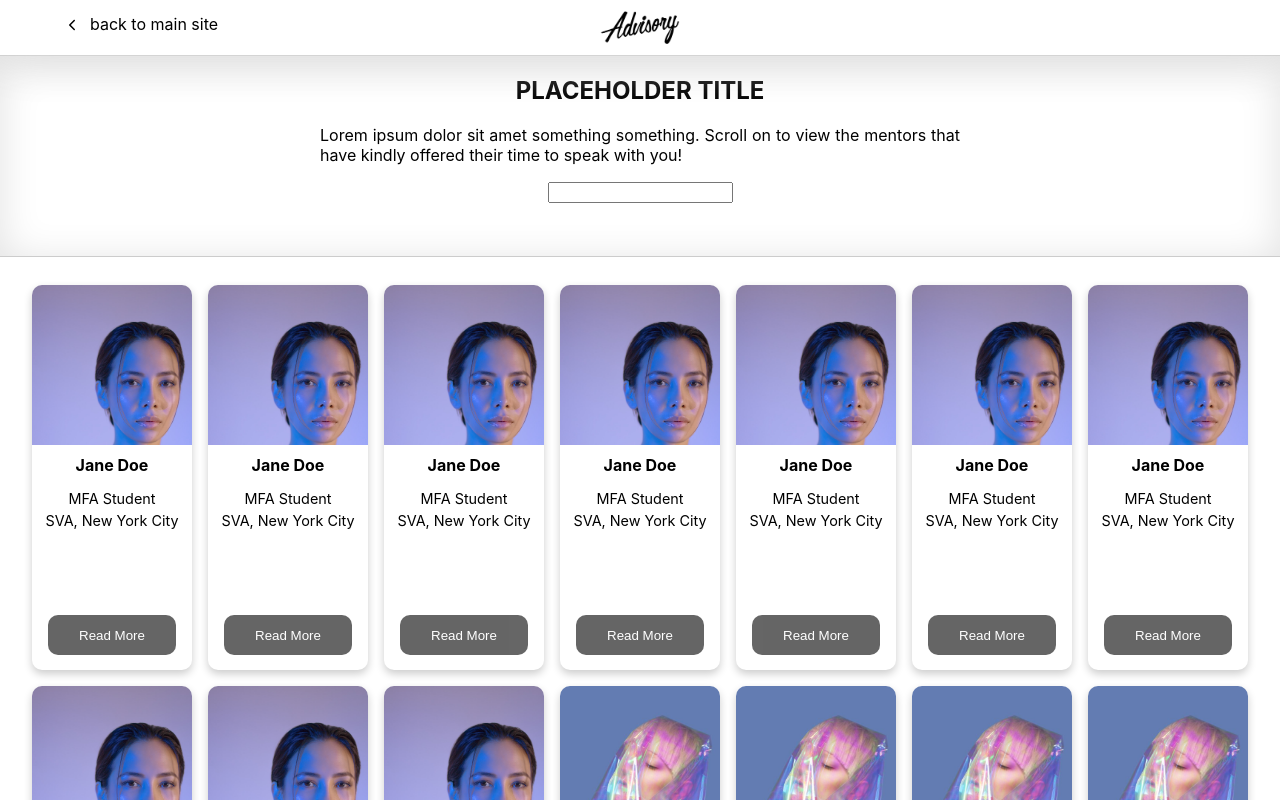
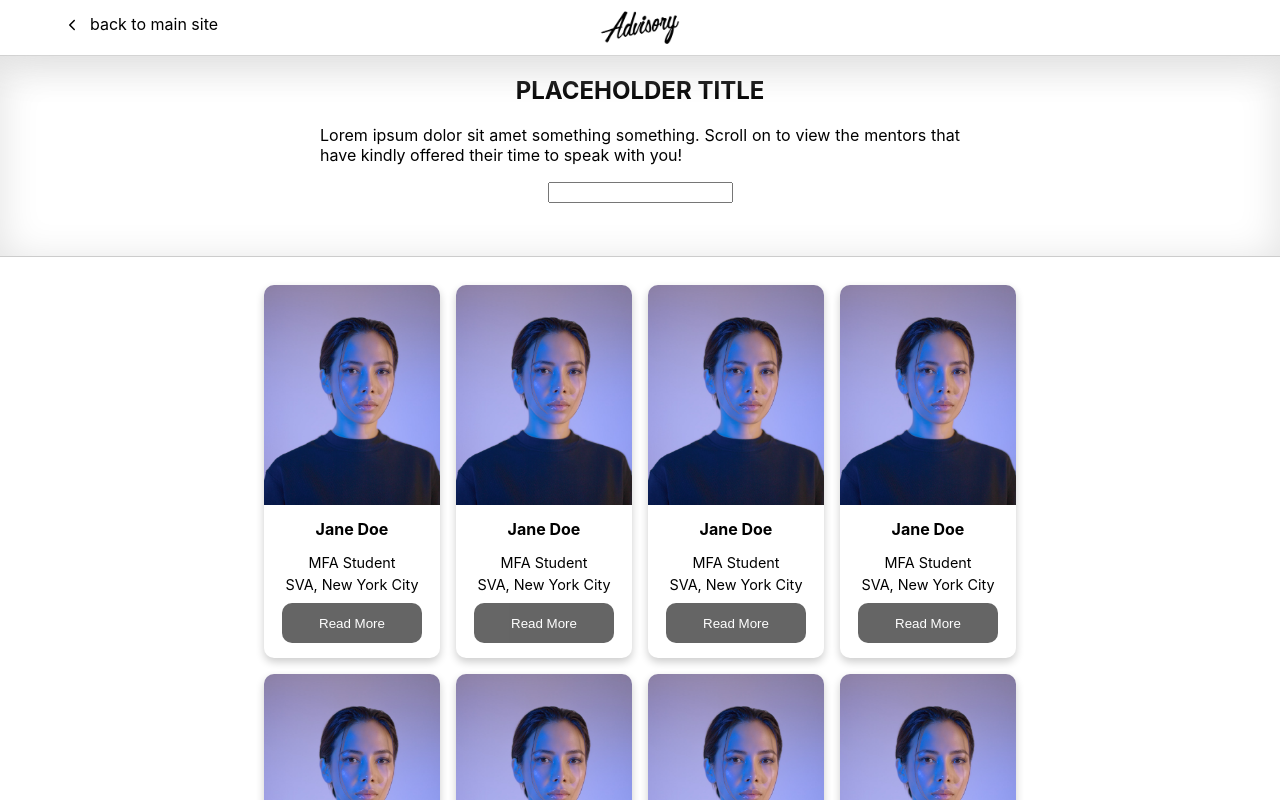
Before and after one commit to AdvisorySG/mentorship-page, a React (Create React App) app: page / in a window 1280 px wide. Shown: the top 800 px of the page. Built offline with nearby package versions, Linux system fonts and the light colour scheme; the HTML template or start-up script is replaced by a standard one.

Commit message:
ProfileCards: flexbox adjustments

```diff
--- a/src/App.css
+++ b/src/App.css
@@ -5,6 +5,9 @@
 .profile-cards {
   display: flex;
   flex-flow: row wrap;
+  width: 60%;
+  max-width: 1024px;
   padding: 20px;
+  margin: auto;
   justify-content: center;
 }
--- a/src/components/profile-card.css
+++ b/src/components/profile-card.css
@@ -1,31 +1,24 @@
-/* Six cards side by side
-   Add some shadows to create a card effect and make edges rounded
-   */
 .profile-card {
+  display: flex;
+  flex: 1 0 160px;
+  flex-flow: column nowrap;
+  justify-content: space-between;
   background-color: white;
   box-shadow: 0 4px 8px 0 rgba(0, 0, 0, 0.2);
   border-radius: 10px;
   overflow: hidden;
-  flex: 1 1 16.6%;
-  max-width: 160px;
   margin: 8px 8px;
-
-  display: flex;
-  flex-direction: row;
-  flex-flow: column nowrap;
-  justify-content: space-between;
 }
-.image-region {
-  height: 160px;
+.card-image-region {
+  width: 100%;
   overflow: hidden;
   background-size: cover;
 }
-.image {
-  height: 250px;
+.card-image {
+  width: 100%;
   margin: auto;
 }
 .card-descriptors {
-  height: 150px;
   padding: 10px;
   vertical-align: middle;
 }
--- a/src/components/profile-card.jsx
+++ b/src/components/profile-card.jsx
@@ -11,8 +11,8 @@ const ReadMore = ({ onReadMore }) => (
 
 const ProfileCard = ({ mentor, onReadMore }) => (
   <div className="profile-card">
-    <div className="image-region">
-      <img className="image" src={mentor.imageUrl} alt={mentor.name} />
+    <div className="card-image-region">
+      <img className="card-image" src={mentor.imageUrl} alt={mentor.name} />
     </div>
     <div className="card-descriptors">
       <div className="name-text">{mentor.name}</div>
```
